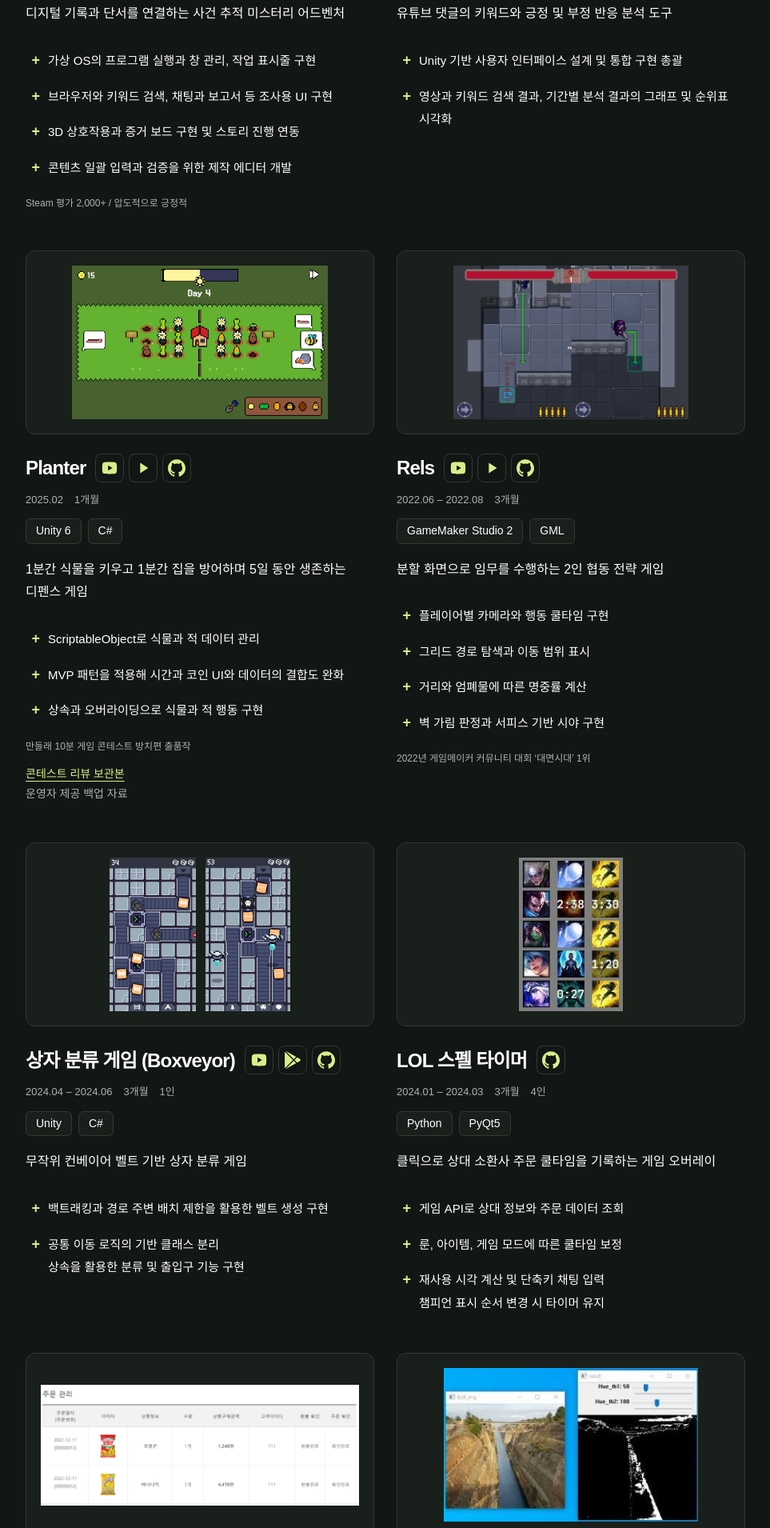
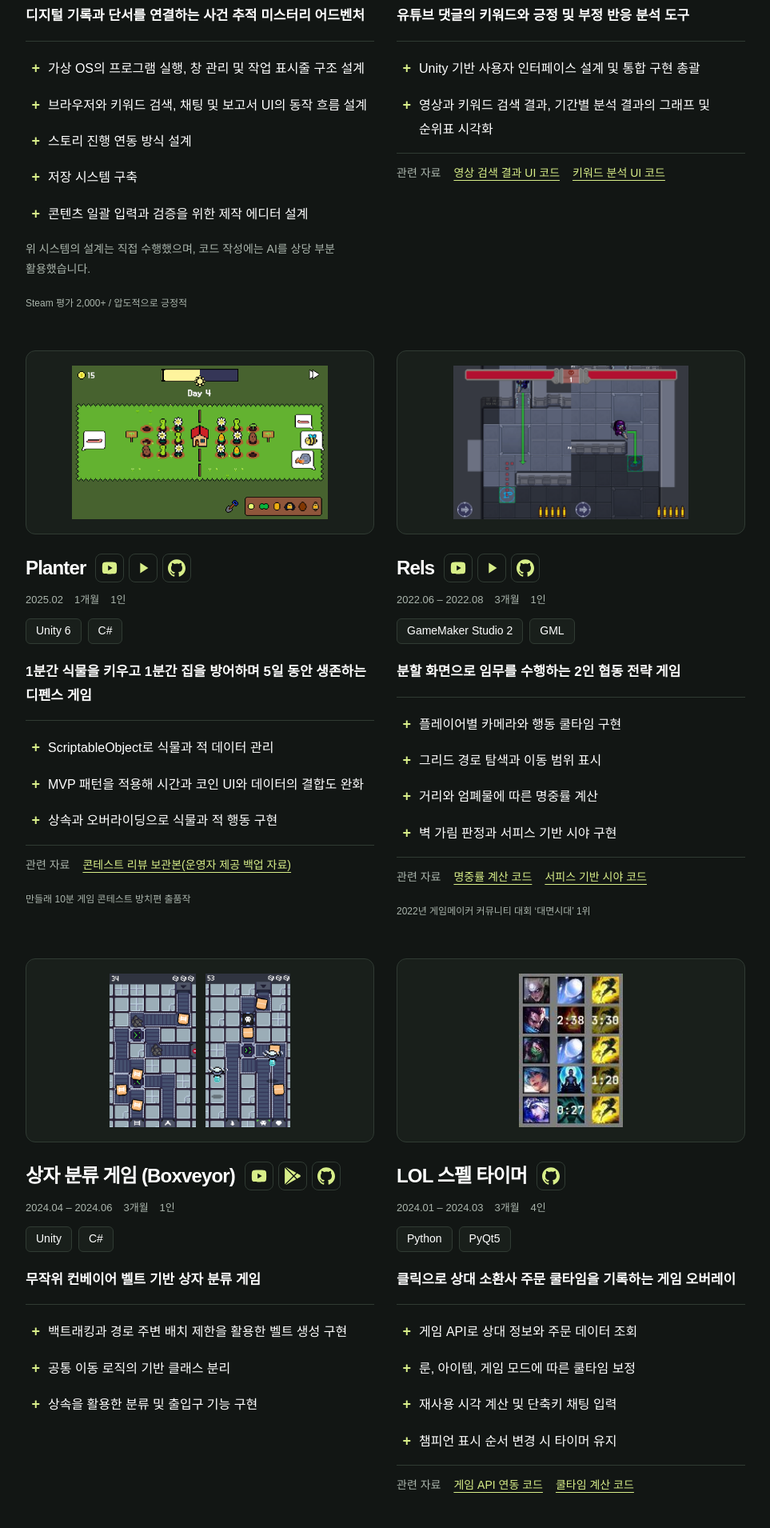
Before and after one commit to qjaxoddl522/qjaxoddl522.github.io, a plain HTML site: page index.html in a window 1280 px wide. Shown: the part 2044-3954 px from the top of the page at 80% size, without its empty margins (292-1255 px from the left). Drawn offline with Linux system fonts and the light colour scheme.

Commit message:
프로젝트 레이아웃 수정 및 관련 자료 추가

```diff
--- a/assets/styles.css
+++ b/assets/styles.css
@@ -158,22 +158,23 @@ a:focus-visible {
 .project-heading .project-title { min-width: 0; }
 .project-title { margin: 0; font-size: 24px; line-height: 1.4; letter-spacing: -.035em; }
 .project-meta { display: flex; flex-wrap: wrap; gap: 2px 14px; margin: 10px 0 0; color: var(--muted); font-size: 13px; line-height: 1.8; }
+.project-evidence { display: flex; flex-wrap: wrap; gap: 6px 16px; margin: 14px 0 0; padding-top: 12px; border-top: 1px solid var(--line); font-size: 14px; line-height: 1.8; }
+.project-evidence span { color: var(--muted); }
+.project-evidence a { color: var(--accent); }
 .project-tech-stack { display: flex; flex-wrap: wrap; gap: 8px; margin: 12px 0 0; padding: 0; list-style: none; }
 .project-tech-stack .skill-tag { font-size: 14px; line-height: 1.4; white-space: nowrap; }
-.project-description { margin: 18px 0 0; color: var(--ink); font-size: 16px; line-height: 1.8; }
-.project-points { padding-left: 28px; margin: 26px 0 0; font-size: 15px; line-height: 1.9; }
+.project-description { margin: 20px 0 0; padding-bottom: 16px; border-bottom: 1px solid var(--line); color: var(--ink); font-size: 17px; font-weight: 600; line-height: 1.75; }
+.project-points { padding-left: 28px; margin: 16px 0 0; color: var(--ink); font-size: 16px; font-weight: 400; line-height: 1.9; }
 .project-points li + li { margin-top: 12px; }
 .project-points li::marker { content: "+  "; color: var(--accent); font-size: 18px; font-weight: 800; }
 .project-points strong { color: var(--accent); font-weight: 650; }
+.project-development-note { margin: 16px 0 0; color: var(--muted); font-size: 14px; line-height: 1.8; }
 .project-icon-link { display: inline-flex; align-items: center; justify-content: center; width: 36px; height: 36px; border: 1px solid var(--line); border-radius: 8px; vertical-align: middle; text-decoration: none; }
 .project-icon-link img { display: block; }
 .project-icon-link:hover { background: var(--highlight); border-color: var(--accent); }
 .project-links { display: flex; align-items: center; flex: 0 0 auto; gap: 6px; }
 .project-links a { color: var(--accent); }
 .source-note { color: var(--muted); font-size: 12px; line-height: 1.7; margin: 20px 0 0; }
-.project-review-link { margin: 12px 0 0; font-size: 14px; line-height: 1.8; }
-.project-review-link a { color: var(--accent); }
-.project-review-link span { display: block; color: var(--muted); }
 .project-grid { display: grid; grid-template-columns: repeat(2, minmax(0, 1fr)); gap: 48px 28px; }
 .project-card { min-width: 0; }
 .project-media { height: 230px; margin: 0 0 24px; padding: 18px; display: flex; justify-content: center; align-items: center; gap: 12px; background: var(--surface); border: 1px solid var(--line); border-radius: 12px; }
@@ -244,6 +245,7 @@ a:focus-visible {
   .skill-row { grid-template-columns: 1fr; gap: 12px; }
   .skill-tag { font-size: 15px; }
   .project-title { font-size: 22px; }
+  .project-heading { flex-wrap: wrap; }
   .project-media { height: 220px; }
   .contact-row { grid-template-columns: 1fr; gap: 4px; }
   .site-footer { align-items: flex-start; }
--- a/index.html
+++ b/index.html
@@ -127,11 +127,13 @@
               <ul class="project-tech-stack" aria-label="기술 스택"><li class="skill-tag">Unity</li><li class="skill-tag">C#</li></ul>
               <p class="project-description">디지털 기록과 단서를 연결하는 사건 추적 미스터리 어드벤처</p>
               <ul class="project-points">
-                <li>가상 OS의 프로그램 실행과 창 관리, 작업 표시줄 구현</li>
-                <li>브라우저와 키워드 검색, 채팅과 보고서 등 조사용 UI 구현</li>
-                <li>3D 상호작용과 증거 보드 구현 및 스토리 진행 연동</li>
-                <li>콘텐츠 일괄 입력과 검증을 위한 제작 에디터 개발</li>
+                <li>가상 OS의 프로그램 실행, 창 관리 및 작업 표시줄 구조 설계</li>
+                <li>브라우저와 키워드 검색, 채팅 및 보고서 UI의 동작 흐름 설계</li>
+                <li>스토리 진행 연동 방식 설계</li>
+                <li>저장 시스템 구축</li>
+                <li>콘텐츠 일괄 입력과 검증을 위한 제작 에디터 설계</li>
               </ul>
+              <p class="project-development-note">위 시스템의 설계는 직접 수행했으며, 코드 작성에는 AI를 상당 부분 활용했습니다.</p>
               <p class="source-note">Steam 평가 2,000+ / 압도적으로 긍정적</p>
             </article>
             <article class="project-card" aria-labelledby="yca-title">
@@ -152,6 +154,11 @@
                 <li>Unity 기반 사용자 인터페이스 설계 및 통합 구현 총괄</li>
                 <li>영상과 키워드 검색 결과, 기간별 분석 결과의 그래프 및 순위표 시각화</li>
               </ul>
+              <p class="project-evidence">
+                <span>관련 자료</span>
+                <a href="https://github.com/qjaxoddl522/YCA/tree/main/Assets/Scripts/Result%20-%20Link" target="_blank" rel="noopener noreferrer">영상 검색 결과 UI 코드</a>
+                <a href="https://github.com/qjaxoddl522/YCA/tree/main/Assets/Scripts/Result%20-%20Keyword" target="_blank" rel="noopener noreferrer">키워드 분석 UI 코드</a>
+              </p>
             </article>
             <article class="project-card" aria-labelledby="planter-title">
               <figure class="project-media">
@@ -165,7 +172,7 @@
                   <a href="https://github.com/qjaxoddl522/Planter" target="_blank" rel="noopener noreferrer" aria-label="Planter GitHub 코드, 새 탭" class="project-icon-link" title="GitHub 열기"><img src="assets/github.svg" width="22" height="22" alt="" aria-hidden="true"></a>
                 </div>
               </div>
-              <p class="project-meta"><span>2025.02</span><span>1개월</span></p>
+              <p class="project-meta"><span>2025.02</span><span>1개월</span><span>1인</span></p>
               <ul class="project-tech-stack" aria-label="기술 스택"><li class="skill-tag">Unity 6</li><li class="skill-tag">C#</li></ul>
               <p class="project-description">1분간 식물을 키우고 1분간 집을 방어하며 5일 동안 생존하는 디펜스 게임</p>
               <ul class="project-points">
@@ -173,8 +180,11 @@
                 <li>MVP 패턴을 적용해 시간과 코인 UI와 데이터의 결합도 완화</li>
                 <li>상속과 오버라이딩으로 식물과 적 행동 구현</li>
               </ul>
+              <p class="project-evidence">
+                <span>관련 자료</span>
+                <a href="reviews/planter/index.html">콘테스트 리뷰 보관본(운영자 제공 백업 자료)</a>
+              </p>
               <p class="source-note">만들래 10분 게임 콘테스트 방치편 출품작</p>
-              <p class="project-review-link"><a href="reviews/planter/index.html">콘테스트 리뷰 보관본</a><span>운영자 제공 백업 자료</span></p>
             </article>
             <article class="project-card" aria-labelledby="rels-title">
               <figure class="project-media">
@@ -188,7 +198,7 @@
                   <a href="https://github.com/qjaxoddl522/Rels" target="_blank" rel="noopener noreferrer" aria-label="Rels GitHub 코드, 새 탭" class="project-icon-link" title="GitHub 열기"><img src="assets/github.svg" width="22" height="22" alt="" aria-hidden="true"></a>
                 </div>
               </div>
-              <p class="project-meta"><span>2022.06 – 2022.08</span><span>3개월</span></p>
+              <p class="project-meta"><span>2022.06 – 2022.08</span><span>3개월</span><span>1인</span></p>
               <ul class="project-tech-stack" aria-label="기술 스택"><li class="skill-tag">GameMaker Studio 2</li><li class="skill-tag">GML</li></ul>
               <p class="project-description">분할 화면으로 임무를 수행하는 2인 협동 전략 게임</p>
               <ul class="project-points">
@@ -197,6 +207,11 @@
                 <li>거리와 엄폐물에 따른 명중률 계산</li>
                 <li>벽 가림 판정과 서피스 기반 시야 구현</li>
               </ul>
+              <p class="project-evidence">
+                <span>관련 자료</span>
+                <a href="https://github.com/qjaxoddl522/Rels/blob/main/scripts/scr_hitrate/scr_hitrate.gml" target="_blank" rel="noopener noreferrer">명중률 계산 코드</a>
+                <a href="https://github.com/qjaxoddl522/Rels/blob/main/objects/obj_camera/Draw_0.gml" target="_blank" rel="noopener noreferrer">서피스 기반 시야 코드</a>
+              </p>
               <p class="source-note">2022년 게임메이커 커뮤니티 대회 ‘대면시대’ 1위</p>
             </article>
             <article class="project-card" aria-labelledby="boxveyor-title">
@@ -217,7 +232,8 @@
               <p class="project-description">무작위 컨베이어 벨트 기반 상자 분류 게임</p>
               <ul class="project-points">
                 <li>백트래킹과 경로 주변 배치 제한을 활용한 벨트 생성 구현</li>
-                <li>공통 이동 로직의 기반 클래스 분리<br>상속을 활용한 분류 및 출입구 기능 구현</li>
+                <li>공통 이동 로직의 기반 클래스 분리</li>
+                <li>상속을 활용한 분류 및 출입구 기능 구현</li>
               </ul>
             </article>
             <article class="project-card" aria-labelledby="spell-timer-title">
@@ -236,8 +252,14 @@
               <ul class="project-points">
                 <li>게임 API로 상대 정보와 주문 데이터 조회</li>
                 <li>룬, 아이템, 게임 모드에 따른 쿨타임 보정</li>
-                <li>재사용 시각 계산 및 단축키 채팅 입력<br>챔피언 표시 순서 변경 시 타이머 유지</li>
+                <li>재사용 시각 계산 및 단축키 채팅 입력</li>
+                <li>챔피언 표시 순서 변경 시 타이머 유지</li>
               </ul>
+              <p class="project-evidence">
+                <span>관련 자료</span>
+                <a href="https://github.com/qjaxoddl522/LOL-SpellTimer/blob/main/LOL_SpellTimer.py#L63" target="_blank" rel="noopener noreferrer">게임 API 연동 코드</a>
+                <a href="https://github.com/qjaxoddl522/LOL-SpellTimer/blob/main/LOL_SpellTimer.py#L291" target="_blank" rel="noopener noreferrer">쿨타임 계산 코드</a>
+              </p>
             </article>
             <article class="project-card" aria-labelledby="snackmall-title">
               <figure class="project-media">
@@ -245,11 +267,19 @@
               </figure>
               <div class="project-heading">
                 <h3 class="project-title" id="snackmall-title">스낵몰</h3>
+                <div class="project-links">
+                  <a href="https://github.com/qjaxoddl522/Snackmall" target="_blank" rel="noopener noreferrer" aria-label="스낵몰 GitHub 코드, 새 탭" class="project-icon-link" title="GitHub 열기"><img src="assets/github.svg" width="22" height="22" alt="" aria-hidden="true"></a>
+                  <a href="assets/docs/snackmall.pdf" target="_blank" rel="noopener noreferrer" aria-label="스낵몰 발표자료 PDF, 새 탭" class="project-icon-link" title="발표자료 보기 (PDF)"><svg width="22" height="22" viewBox="0 0 24 24" fill="none" stroke="currentColor" stroke-width="1.8" stroke-linecap="round" stroke-linejoin="round" aria-hidden="true" focusable="false"><path d="M14 2H6a2 2 0 0 0-2 2v16a2 2 0 0 0 2 2h12a2 2 0 0 0 2-2V8z"/><path d="M14 2v6h6M8 13h8M8 17h6"/></svg></a>
+                </div>
               </div>
               <p class="project-meta"><span>2022년 2학기</span><span>4인</span></p>
               <ul class="project-tech-stack" aria-label="기술 스택"><li class="skill-tag">Java</li><li class="skill-tag">JSP</li><li class="skill-tag">MySQL</li><li class="skill-tag">JavaScript</li><li class="skill-tag">Bootstrap</li></ul>
               <p class="project-description">회원가입, 장바구니, 주문, 환불 및 판매자 관리 기능을 갖춘 쇼핑몰</p>
               <ul class="project-points"><li>DB와 웹 연동 담당</li><li>사용자 요청에 따른 데이터 조회 및 변경 기능 구현</li></ul>
+              <p class="project-evidence">
+                <span>관련 자료</span>
+                <a href="https://github.com/qjaxoddl522/Snackmall/blob/main/order.jsp#L49" target="_blank" rel="noopener noreferrer">주문 데이터 조회 코드</a>
+              </p>
             </article>
             <article class="project-card" aria-labelledby="image-processing-title">
               <figure class="project-media">
@@ -258,12 +288,13 @@
               <div class="project-heading">
                 <h3 class="project-title" id="image-processing-title">영상처리 알고리즘 실습</h3>
               </div>
-              <p class="project-meta"><span>2022년 2학기</span></p>
+              <p class="project-meta"><span>2022년 2학기</span><span>1인</span></p>
               <ul class="project-tech-stack" aria-label="기술 스택"><li class="skill-tag">Python</li><li class="skill-tag">OpenCV</li><li class="skill-tag">NumPy</li></ul>
               <p class="project-description">영상 필터링과 기하 변환 및 처리 결과 분석 실습</p>
               <ul class="project-points">
                 <li>마스크 연산 기반 에지 검출 구현 및 OpenCV 함수 결과 비교</li>
-                <li>평균값 필터와 미디언 필터 적용<br>영상 확대, 축소, 이동, 회전 및 처리 결과 분석</li>
+                <li>평균값 필터와 미디언 필터 적용</li>
+                <li>영상 확대, 축소, 이동, 회전 및 처리 결과 분석</li>
               </ul>
 
             </article>
@@ -274,7 +305,7 @@
               <div class="project-heading">
                 <h3 class="project-title" id="academic-manager-title">학사 관리 프로그램</h3>
               </div>
-              <p class="project-meta"><span>2025년 2학기</span></p>
+              <p class="project-meta"><span>2025년 2학기</span><span>1인</span></p>
               <ul class="project-tech-stack" aria-label="기술 스택"><li class="skill-tag">C++</li></ul>
               <p class="project-description">학생 정보 등록, 검색 및 파일 저장용 C++ 콘솔 프로그램</p>
               <ul class="project-points"><li>학생 데이터, 관리 기능, 파일 입출력의 클래스 분리</li><li>vector 기반 목록 관리 및 실행 간 데이터 저장과 복원 구현</li></ul>
@@ -289,7 +320,7 @@
                   <a href="https://github.com/qjaxoddl522/PS" target="_blank" rel="noopener noreferrer" aria-label="알고리즘 문제 풀이 GitHub 기록, 새 탭" class="project-icon-link" title="GitHub 열기"><img src="assets/github.svg" width="22" height="22" alt="" aria-hidden="true"></a>
                 </div>
               </div>
-              <p class="project-meta"><span>2025.04 – 2026.09</span><span>18개월</span></p>
+              <p class="project-meta"><span>2025.04 – 2026.09</span><span>18개월</span><span>1인</span></p>
               <ul class="project-tech-stack" aria-label="기술 스택"><li class="skill-tag">Python</li><li class="skill-tag">C#</li></ul>
               <p class="project-description">백준과 프로그래머스 알고리즘 문제 풀이 기록</p>
               <ul class="project-points"><li>Union-Find, Dynamic Programming, 정렬 자료구조를 활용한 문제 해결</li></ul>
@@ -304,9 +335,13 @@
                   <a href="assets/docs/betacraft.pdf" target="_blank" rel="noopener noreferrer" aria-label="BetaCraft 발표자료 PDF, 새 탭" class="project-icon-link" title="발표자료 보기 (PDF)"><svg width="22" height="22" viewBox="0 0 24 24" fill="none" stroke="currentColor" stroke-width="1.8" stroke-linecap="round" stroke-linejoin="round" aria-hidden="true" focusable="false"><path d="M14 2H6a2 2 0 0 0-2 2v16a2 2 0 0 0 2 2h12a2 2 0 0 0 2-2V8z"/><path d="M14 2v6h6M8 13h8M8 17h6"/></svg></a>
                 </div>
               </div>
-              <p class="project-meta"><span>2025년 2학기</span><span>4인</span><span>서비스 기획</span></p>
+              <p class="project-meta"><span>2025년 2학기</span><span>4인</span></p>
               <p class="project-description">인디 게임 개발자와 테스터를 연결하는 테스트 기록 및 QA 피드백 서비스 기획</p>
               <ul class="project-points"><li>개발자, 테스터, 관리자별 기능 정의</li><li>테스트 참여와 인증, 피드백 절차 설계</li><li>사업계획 발표</li></ul>
+              <p class="project-evidence">
+                <span>관련 자료</span>
+                <a href="assets/docs/betacraft.pdf" target="_blank" rel="noopener noreferrer">서비스 기획 발표자료</a>
+              </p>
             </article>
           </div>
         </div>
```
Also changed, not shown: 2 other files.
